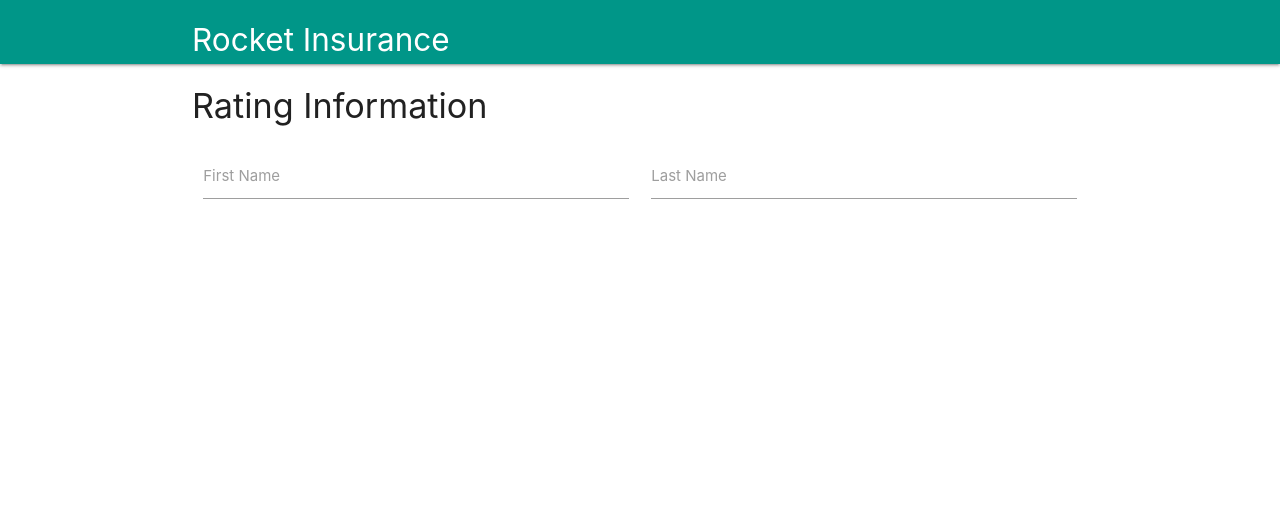
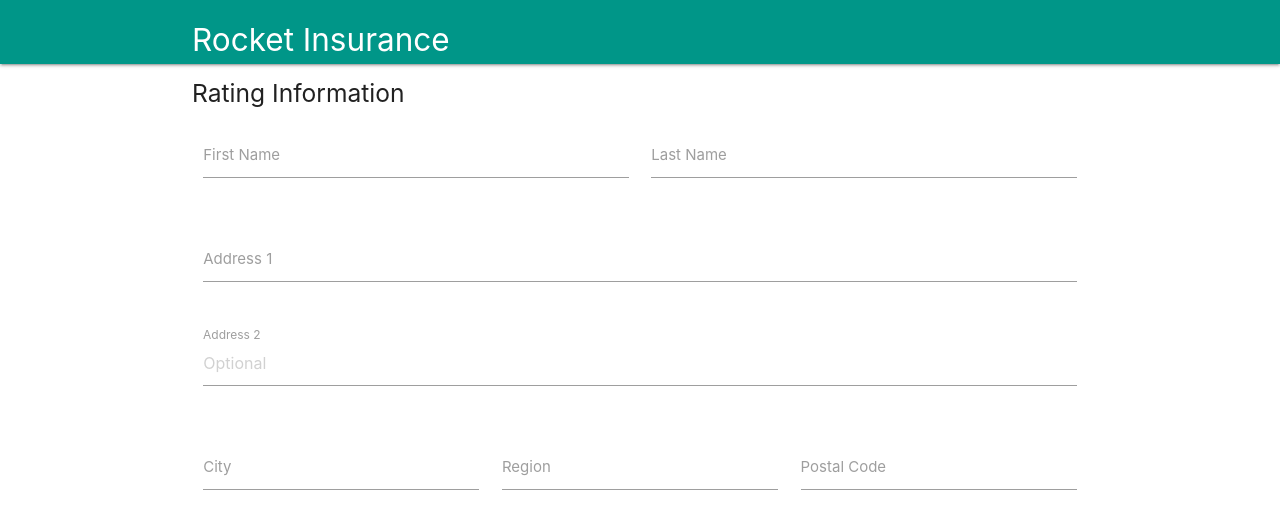
Before and after one commit to andrewsanc/rocket-insurance, a React (Create React App) app: page / in a window 1280 px wide. Shown: the top 514 px of the page. Built offline with nearby package versions, Linux system fonts and the light colour scheme.

Commit message:
UserForm component now rendered with fields

```diff
--- a/src/Containers/UserForm.js
+++ b/src/Containers/UserForm.js
@@ -4,7 +4,7 @@ class UserForm extends Component {
   render() {
     return (
       <div className="container">
-        <h4>Rating Information</h4>
+        <h5>Rating Information</h5>
         <div className="row">
           <div className="input-field col s6">
             <input id="firstName" type="text" />
@@ -15,6 +15,32 @@ class UserForm extends Component {
             <label for="lastName">Last Name</label>
           </div>
         </div>
+        <div className="row">
+          <div className="input-field col s12">
+            <input id="line_1" type="text" />
+            <label for="line_1">Address 1</label>
+          </div>
+        </div>
+        <div className="row">
+          <div className="input-field col s12">
+            <input placeholder="Optional" id="line_2" type="text" />
+            <label for="line_2">Address 2</label>
+          </div>
+        </div>
+        <div className="row">
+          <div className="input-field col s4">
+            <input id="city" type="text" />
+            <label for="city">City</label>
+          </div>
+          <div className="input-field col s4">
+            <input id="region" type="text" />
+            <label for="region">Region</label>
+          </div>
+          <div className="input-field col s4">
+            <input id="postal" type="text" />
+            <label for="postal">Postal Code</label>
+          </div>
+        </div>
       </div>
     );
   }
```
